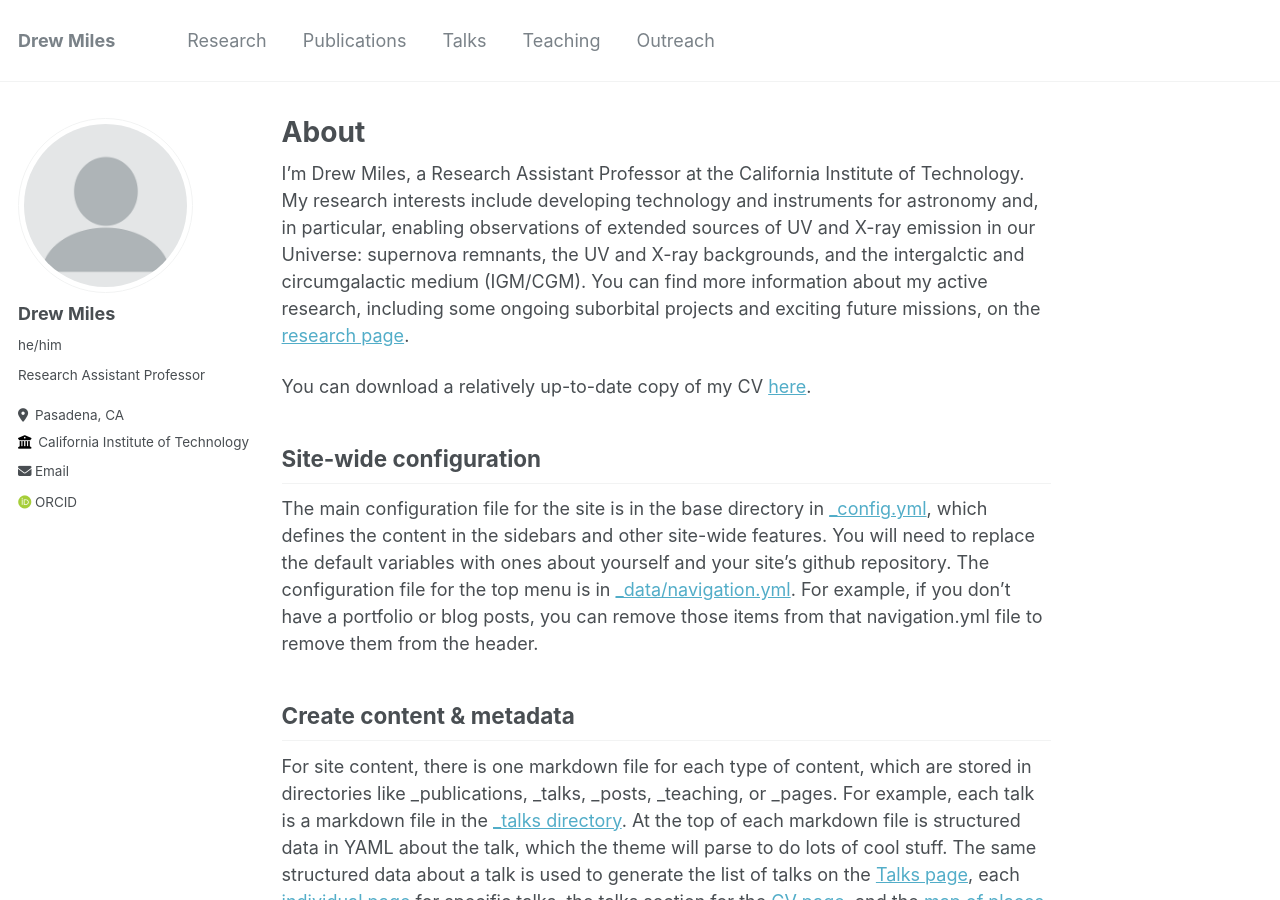
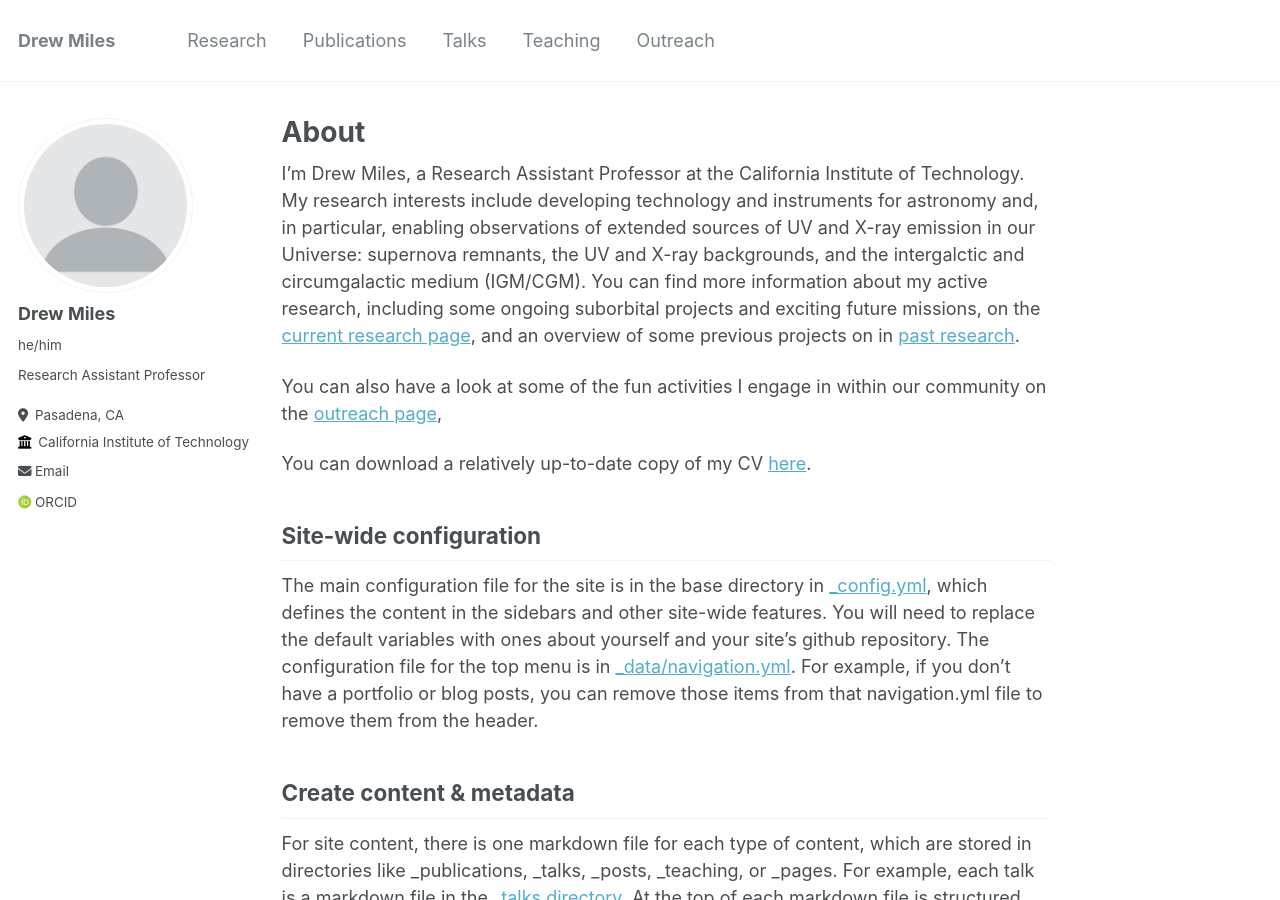
Before and after one commit to drew-miles/drew-miles.github.io, a Jekyll site: the page built from _pages/about.md, in a window 1280 px wide and 900 px high. Built offline with Jekyll 4.4.1, drawn with Linux system fonts in a browser that asks for light colours; some web fonts are replaced.

Commit message:
Update about.md

```diff
--- a/_pages/about.md
+++ b/_pages/about.md
@@ -7,7 +7,9 @@ redirect_from:
   - /about.html
 ---
 
-I'm Drew Miles, a Research Assistant Professor at the California Institute of Technology. My research interests include developing technology and instruments for astronomy and, in particular, enabling observations of extended sources of UV and X-ray emission in our Universe: supernova remnants, the UV and X-ray backgrounds, and the intergalctic and circumgalactic medium (IGM/CGM). You can find more information about my active research, including some ongoing suborbital projects and exciting future missions, on the [research page](https://drew-miles.github.io/research/).
+I'm Drew Miles, a Research Assistant Professor at the California Institute of Technology. My research interests include developing technology and instruments for astronomy and, in particular, enabling observations of extended sources of UV and X-ray emission in our Universe: supernova remnants, the UV and X-ray backgrounds, and the intergalctic and circumgalactic medium (IGM/CGM). You can find more information about my active research, including some ongoing suborbital projects and exciting future missions, on the [current research page](https://drew-miles.github.io/current-research/), and an overview of some previous projects on in [past research](http://drew-miles.github.io/past-research/).
+
+You can also have a look at some of the fun activities I engage in within our community on the [outreach page](http://drew-miles.github.io/outreach/),
 
 You can download a relatively up-to-date copy of my CV [here](drew-miles.github.io/files/miles_cv_full_2023oct.pdf).
 
```
